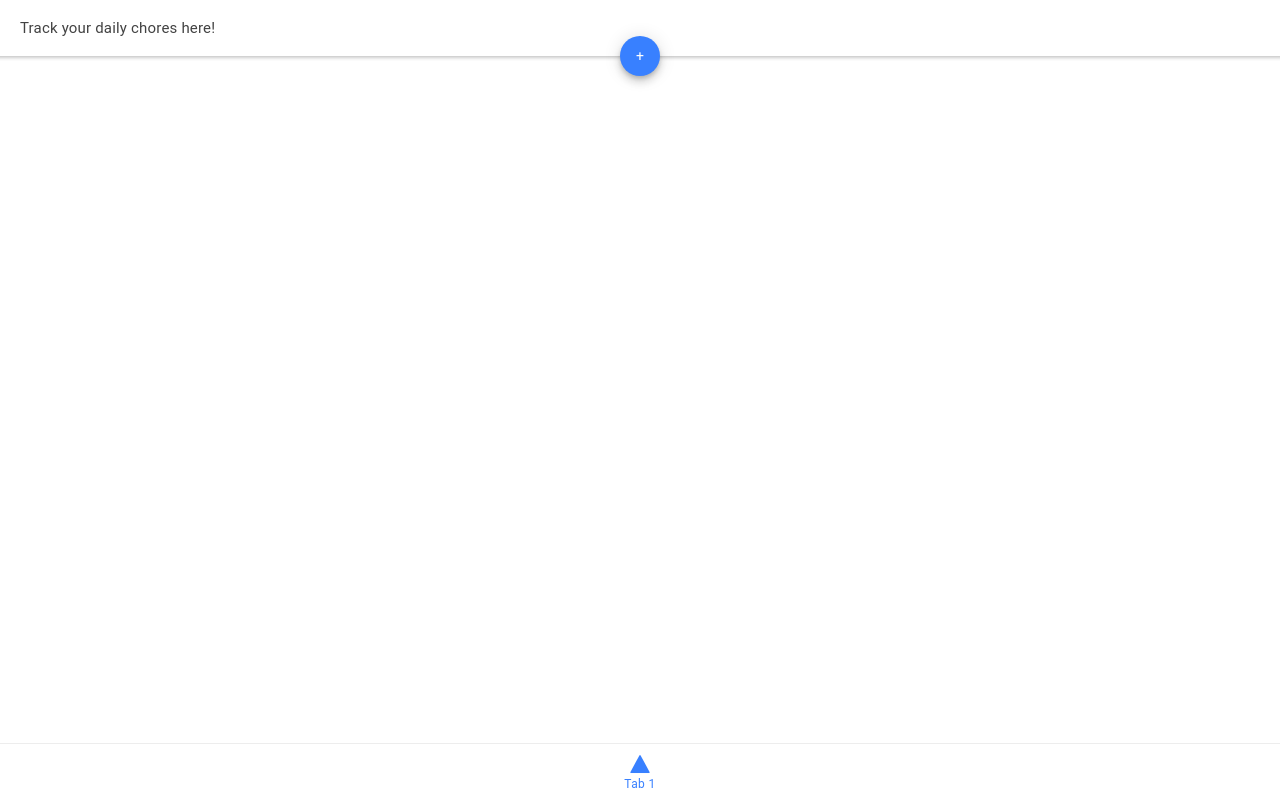
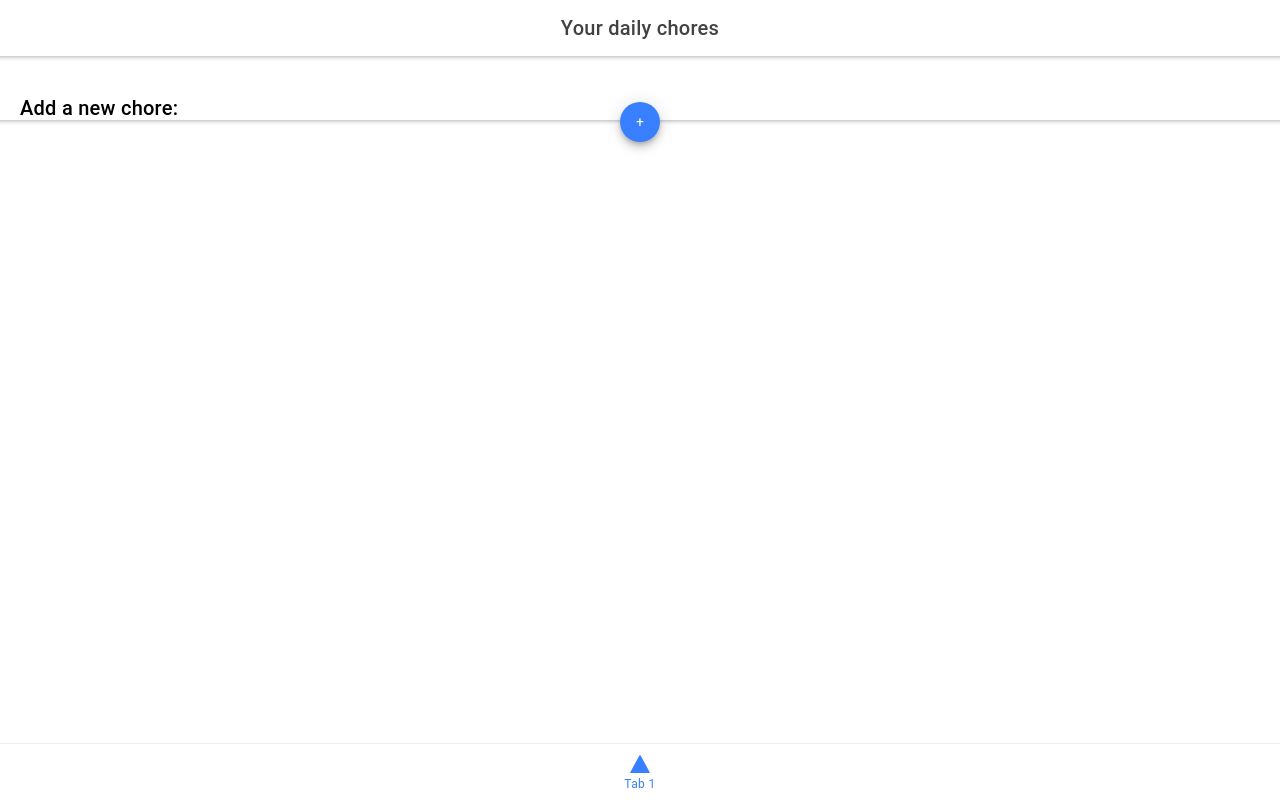
Before and after one commit to BenMorgan94/animalCrossingChoreTracker, a React (Create React App) app: page /tab1 in a window 1280 px wide. Built offline with nearby package versions, Linux system fonts and the light colour scheme.

Commit message:
feat(app): header for new chore and linting

```diff
--- /dev/null
+++ b/src/pages/Tab1/Tab1.css
@@ -0,0 +1,11 @@
+.header-title {
+    text-align: center;
+}
+
+.header-chore {
+    padding-top: 2.5rem
+}
+
+.new-chore-button {
+    padding-top: 1.75rem
+}
--- a/src/pages/Tab1/Tab1.tsx
+++ b/src/pages/Tab1/Tab1.tsx
@@ -1,7 +1,17 @@
-import React from 'react';
-import { IonContent, IonHeader, IonTitle, IonToolbar, IonFab, IonFabButton, IonButton, IonPopover, } from '@ionic/react';
+import React from "react";
+import './Tab1.css';
+import {
+  IonContent,
+  IonHeader,
+  IonTitle,
+  IonToolbar,
+  IonFab,
+  IonFabButton,
+  IonButton,
+  IonPopover,
+} from "@ionic/react";
 
-import { Chore } from '../../interfaces/chore-interface';
+import { Chore } from "../../interfaces/chore-interface";
 import { NewChoreForm } from "../../components/form-new-chore";
 import { ChoresList } from "../../components/item-chore-list";
 
@@ -15,7 +25,7 @@ export default class Tab1 extends React.Component<{}, State> {
   state = {
     newChore: {
       key: 1,
-      name: ""
+      name: "",
     },
 
     chores: [],
@@ -27,12 +37,16 @@ export default class Tab1 extends React.Component<{}, State> {
       <>
         <IonHeader>
           <IonToolbar>
-            <IonTitle size="small"> Track your daily chores here! </IonTitle>
+            <IonTitle class="header-title" size="large"> Your daily chores </IonTitle>
           </IonToolbar>
         </IonHeader>
 
         <IonContent>
-          <IonFab horizontal="center" vertical="top" edge={true} slot="fixed">
+          <IonHeader class="header-chore">
+            <IonTitle>Add a new chore:</IonTitle>
+          </IonHeader>
+
+          <IonFab class="new-chore-button" horizontal="center" vertical="top" slot="fixed">
             <IonFabButton size="small" onClick={this.showPopover}>
               +
             </IonFabButton>
@@ -46,19 +60,21 @@ export default class Tab1 extends React.Component<{}, State> {
             <IonToolbar>
               <h4> New Chore: </h4>
             </IonToolbar>
-
             <NewChoreForm
               chore={this.state.newChore}
               onAdd={this.addChore}
               onChange={this.handleChoreChange}
             />
-
             <div>
-              <IonButton expand="block" onClick={this.hidePopover}> Close </IonButton>
-            </div> <br/>
+              <IonButton expand="block" onClick={this.hidePopover}>
+                {" "}
+                Close{" "}
+              </IonButton>
+            </div>{" "}
+            <br />
           </IonPopover>
 
-          <ChoresList chores={this.state.chores} onDelete={this.deleteChore}/>
+          <ChoresList chores={this.state.chores} onDelete={this.deleteChore} />
         </IonContent>
       </>
     );
@@ -68,23 +84,23 @@ export default class Tab1 extends React.Component<{}, State> {
     this.setState({
       showInputPopover: true,
     });
-  }
+  };
 
   hidePopover = () => {
     this.setState({
       showInputPopover: false,
     });
-  }
+  };
 
   addChore = (event: React.FormEvent<HTMLFormElement>) => {
     event.preventDefault();
 
-    this.setState(previousState => ({
+    this.setState((previousState) => ({
       newChore: {
         key: previousState.newChore.key + 1,
-        name: ""
+        name: "",
       },
-      chores: [...previousState.chores, previousState.newChore]
+      chores: [...previousState.chores, previousState.newChore],
     }));
   };
 
@@ -92,16 +108,18 @@ export default class Tab1 extends React.Component<{}, State> {
     this.setState({
       newChore: {
         ...this.state.newChore,
-        name: event.target.value
-      }
+        name: event.target.value,
+      },
     });
   };
 
   deleteChore = (taskToDelete: Chore) => {
-    this.setState(previousState => ({
+    this.setState((previousState) => ({
       chores: [
-        ...previousState.chores.filter(chore => chore.key !== taskToDelete.key)
-      ]
+        ...previousState.chores.filter(
+          (chore) => chore.key !== taskToDelete.key
+        ),
+      ],
     }));
   };
-};
+}
```
